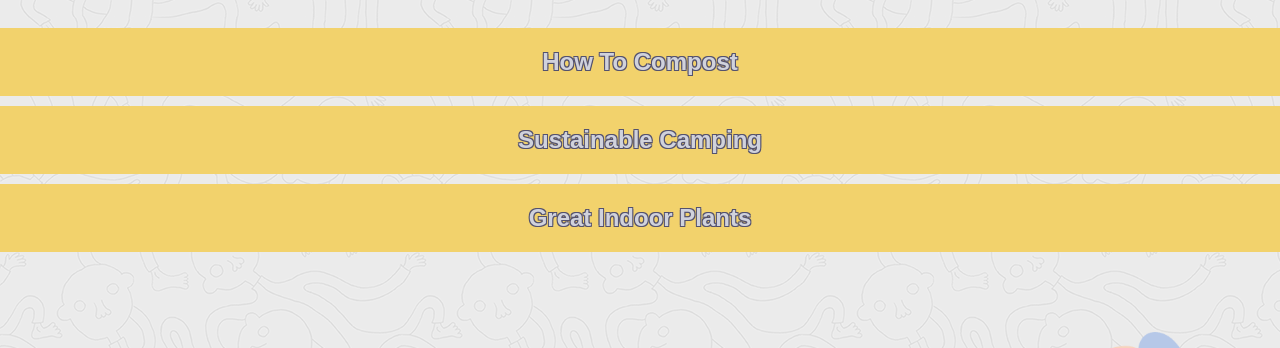
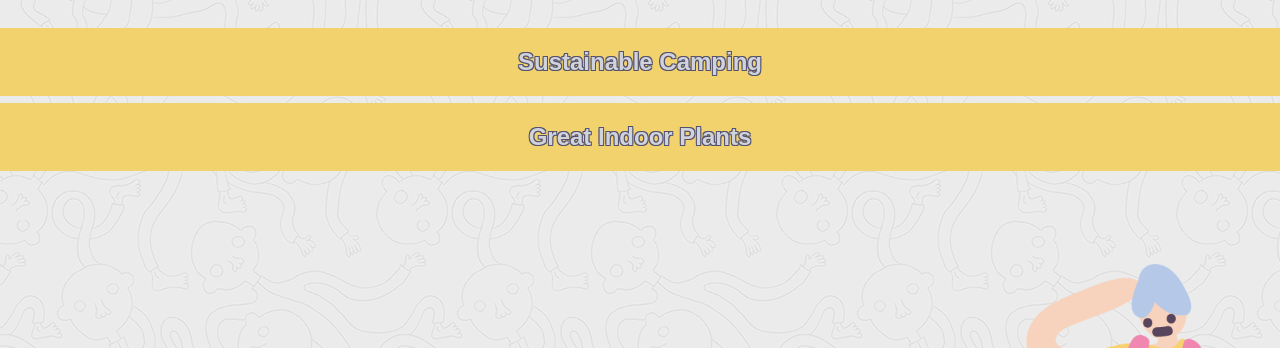
Before and after one commit to rachelb6/GenixHobart, a plain HTML site: page ecoliving/index.html in a window 1280 px wide. Shown: the part 385-733 px from the top of the page. Drawn offline with Linux system fonts and the light colour scheme.

Commit message:
Update index.html

```diff
--- a/ecoliving/index.html
+++ b/ecoliving/index.html
@@ -5,11 +5,11 @@
     <body>
         <h1 id="ecoliving">Eco Living</h1>
         <div id="group_container_eco">
-            <a href="howtocompost">
+            <!-- <a href="howtocompost">
                 <div>
                     <h2>How To Compost</h2>
                 </div>
-            </a>
+            </a>     -->
             <a href="sustainablecamping">
                 <div>
                     <h2>Sustainable Camping</h2>
```
